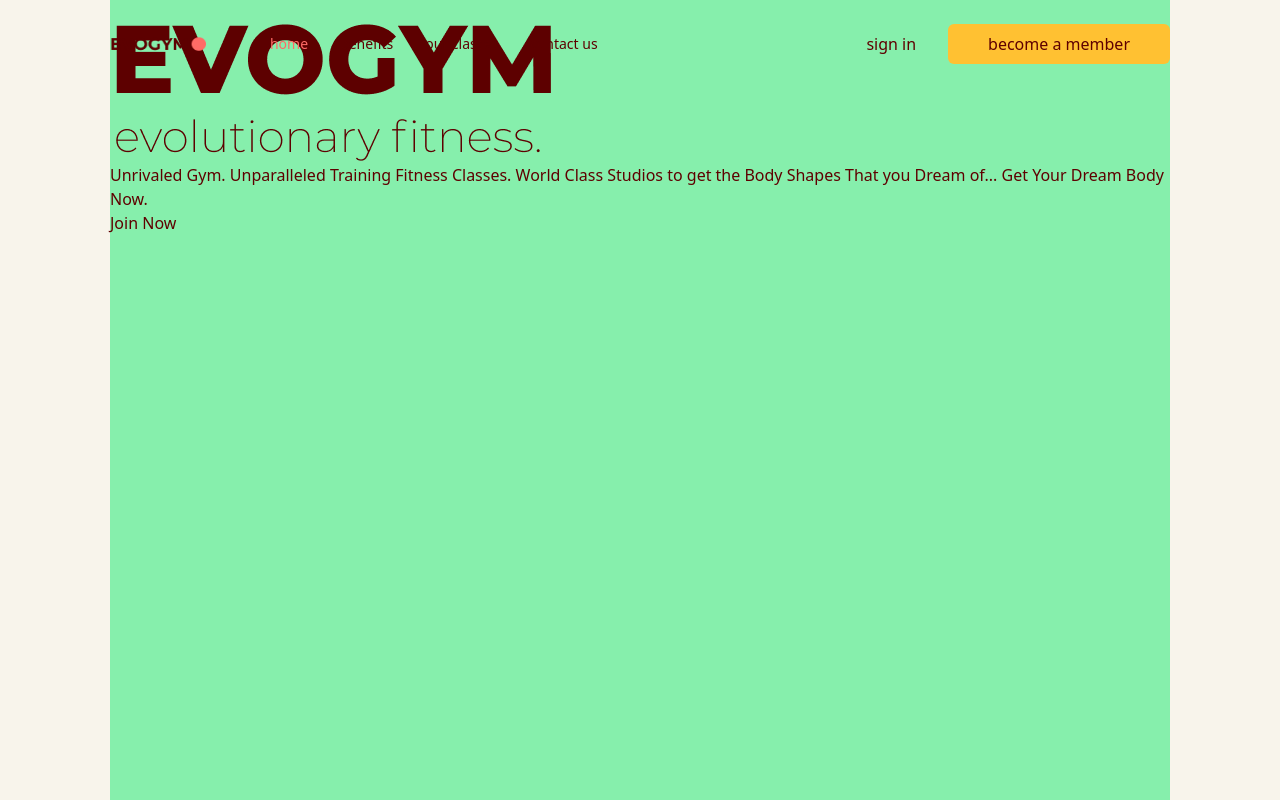
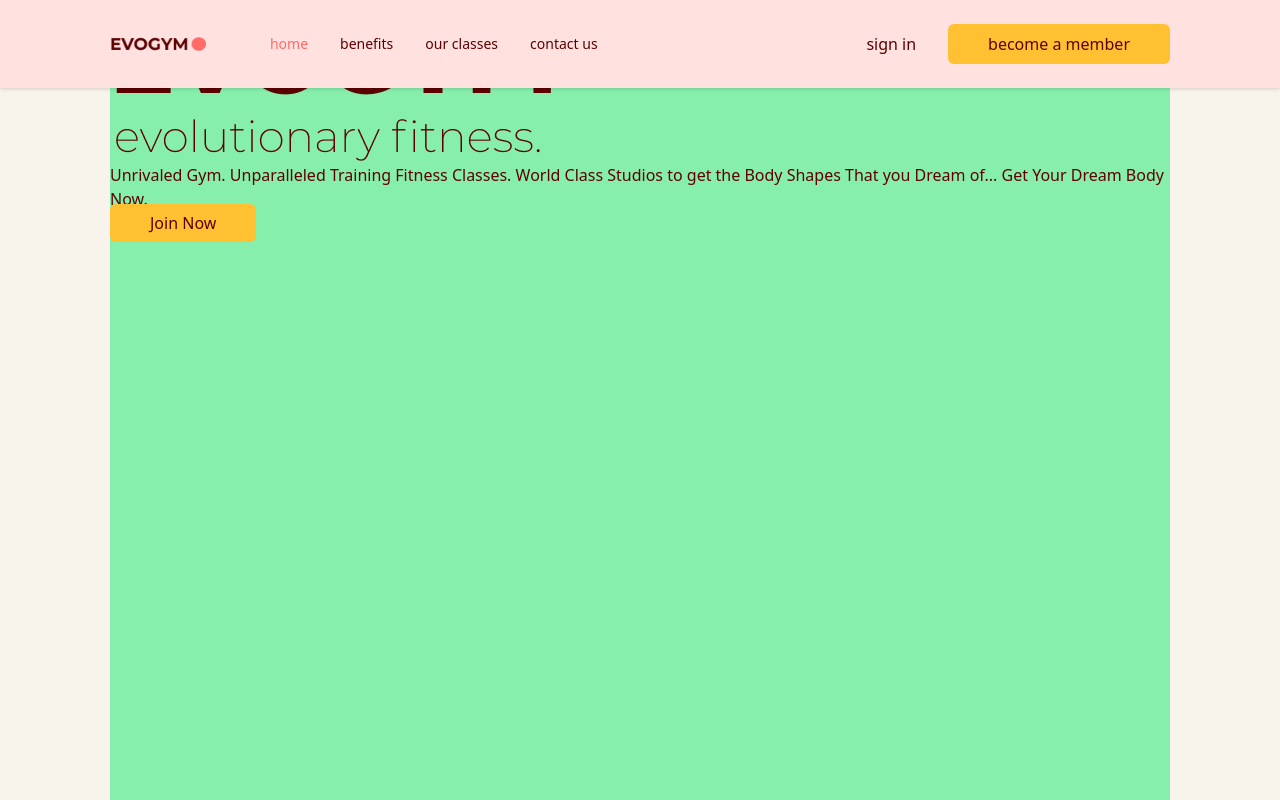
Before and after one commit to ibqn/vite-gym, a React (Vite) app: page / in a window 1280 px wide. Shown: the top 800 px of the page. Built offline with nearby package versions, Linux system fonts and the light colour scheme.

Commit message:
move styles to action button

```diff
--- a/src/components/action-button.tsx
+++ b/src/components/action-button.tsx
@@ -1,8 +1,18 @@
 import { type ComponentProps } from 'react'
 import { AnchorLink } from '@/components/anchor-link'
+import { classNames } from '@/util/class-names'
 
 type ActionButtonProps = ComponentProps<typeof AnchorLink>
 
 export const ActionButton = (props: ActionButtonProps) => {
-  return <AnchorLink {...props} />
+  const { className, ...otherProps } = props
+  return (
+    <AnchorLink
+      className={classNames(
+        className,
+        'rounded-md bg-secondary-500 px-10 py-2 transition-all duration-300 hover:bg-primary-500 hover:text-white hover:shadow-md'
+      )}
+      {...otherProps}
+    />
+  )
 }
--- a/src/components/navbar.tsx
+++ b/src/components/navbar.tsx
@@ -3,7 +3,7 @@ import Logo from '@/assets/Logo.png'
 import { classNames } from '@/util/class-names'
 import { Link } from '@/components/link'
 import { useMediaQuery } from '@/hooks/use-media-query'
-import { useContext, useState } from 'react'
+import { useContext, useEffect, useState } from 'react'
 import { ActionButton } from '@/components/action-button'
 import { SelectedPage, SelectPageContext } from '@/hooks/use-select-page'
 
@@ -21,9 +21,33 @@ export const Navbar = (props: NavbarProps) => {
   const isAboveMediumScreens = useMediaQuery(`(min-width: 1024px)`)
   const [isMenuToggled, setIsMenuToggled] = useState(false)
 
+  const [isTopOfPage, setIsTopOfPage] = useState(true)
+  const { setSelectedPage } = useContext(SelectPageContext)
+
+  useEffect(() => {
+    const handleScroll = () => {
+      if (window.scrollY === 0) {
+        setIsTopOfPage(true)
+        setSelectedPage(SelectedPage.HOME)
+      } else {
+        setIsTopOfPage(false)
+      }
+    }
+
+    addEventListener('scroll', handleScroll)
+
+    return () => removeEventListener('scroll', handleScroll)
+  }, [])
+
   return (
     <nav>
-      <div className={classNames(flexBetween, 'fixed top-0 z-30 w-full py-6')}>
+      <div
+        className={classNames(
+          flexBetween,
+          isTopOfPage && 'bg-primary-100 drop-shadow',
+          'fixed top-0 z-30 w-full py-6 transition-all duration-300'
+        )}
+      >
         <div className={classNames(flexBetween, 'container mx-auto gap-16')}>
           <div>
             <a href="/">
@@ -47,10 +71,7 @@ export const Navbar = (props: NavbarProps) => {
 
               <div className={classNames(flexBetween, 'gap-8')}>
                 <a href="">sign in</a>
-                <ActionButton
-                  link={SelectedPage.CONTACT_US}
-                  className="rounded-md bg-secondary-500 px-10 py-2 transition-all duration-300 hover:bg-primary-500 hover:text-white hover:shadow-md"
-                >
+                <ActionButton link={SelectedPage.CONTACT_US}>
                   become a member
                 </ActionButton>
               </div>
@@ -81,6 +102,18 @@ export const Navbar = (props: NavbarProps) => {
               <XMarkIcon className="h-6 w-6 text-gray-400" />
             </button>
           </div>
+
+          <ul className="ml-[100px] flex flex-col gap-10 text-2xl capitalize">
+            {pages.map((page, id) => {
+              const { name } = page
+
+              return (
+                <li key={id} onClick={() => setIsMenuToggled(false)}>
+                  <Link page={name} />
+                </li>
+              )
+            })}
+          </ul>
         </div>
       )}
     </nav>
--- a/src/util/class-names.ts
+++ b/src/util/class-names.ts
@@ -1,4 +1,4 @@
-type ClassesType = (boolean | string)[]
+type ClassesType = (boolean | string | undefined)[]
 
 export const classNames = (...classes: ClassesType): string =>
   classes.filter(Boolean).join(' ')
```
